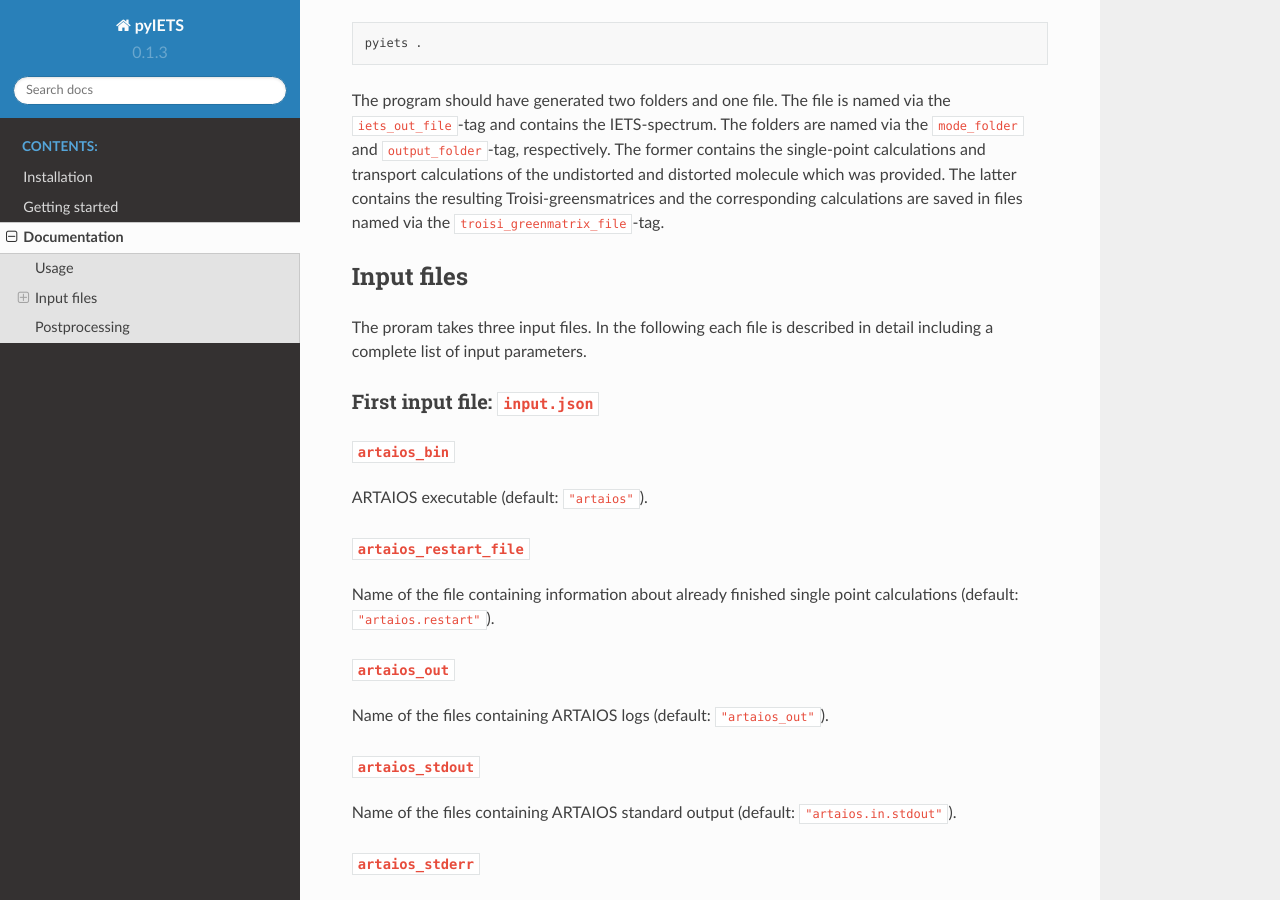
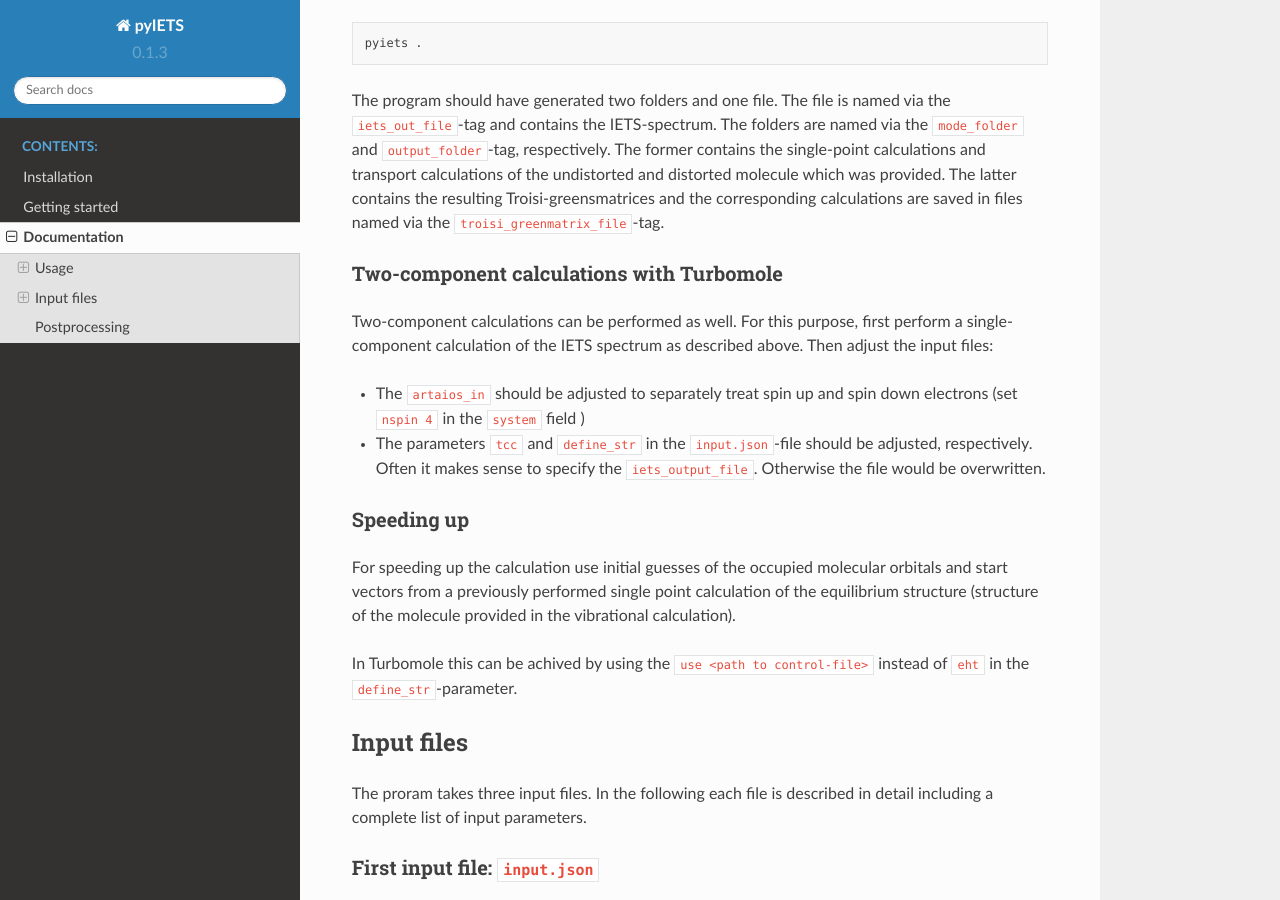
Before and after one commit to benjaminbolbrinker/pyiets, a Sphinx documentation site: the page built from docs/source/documentation.rst, in a window 1280 px wide and 900 px high, scrolled down 827 px. Built offline with Sphinx 7.4.7 and the Read the Docs theme 2.0.0, drawn with Linux system fonts in a browser that asks for light colours.

Commit message:
adjusting documentation

```diff
--- a/docs/source/documentation.rst
+++ b/docs/source/documentation.rst
@@ -48,6 +48,23 @@ The folders are named via the :code:`mode_folder` and :code:`output_folder`-tag,
 The former contains the single-point calculations and transport calculations of the undistorted and distorted molecule which was provided.
 The latter contains the resulting Troisi-greensmatrices and the corresponding calculations are saved in files named via the :code:`troisi_greenmatrix_file`-tag.
 
+Two-component calculations with Turbomole
+---------------------------------------
+
+Two-component calculations can be performed as well.
+For this purpose, first perform a single-component calculation of the IETS spectrum as described above.
+Then adjust the input files:
+
+- The :code:`artaios_in` should be adjusted to separately treat spin up and spin down electrons (set :code:`nspin 4` in the :code:`system` field )
+- The parameters :code:`tcc` and :code:`define_str` in the :code:`input.json`-file should be adjusted, respectively. Often it makes sense to specify the :code:`iets_output_file`. Otherwise the file would be overwritten.
+
+
+Speeding up
+-----------
+
+For speeding up the calculation use initial guesses of the occupied molecular orbitals and start vectors from a previously performed single point calculation of the equilibrium structure (structure of the molecule provided in the vibrational calculation).
+
+In Turbomole this can be achived by using the :code:`use <path to control-file>` instead of :code:`eht` in the :code:`define_str`-parameter.
 
 
 Input files
--- a/docs/source/installation.rst
+++ b/docs/source/installation.rst
@@ -3,7 +3,7 @@
 Installation
 ============
 This program requires either Turbomole_ :cite:`turbomole2010development` or Gaussian_ :cite:`g16`, and ARTAIOS_ :cite:`deffner2009artaios` to be properly installed on your machine.
-PyIETS is tested with Turbomole_ version 7.1, Gaussian_ 09 and ARTAIOS_ version 2.0 (commit 52acf116fee5a3c651760cd3c5ee6f127c1df40b)
+PyIETS is tested with Turbomole_ version 7.1, Gaussian_ 09 and ARTAIOS_ version 2.0 (commit f6f457b580dab7ef3977bf4f5173c9300f9a745e)
 
 For installing this package simply type:
 
```
